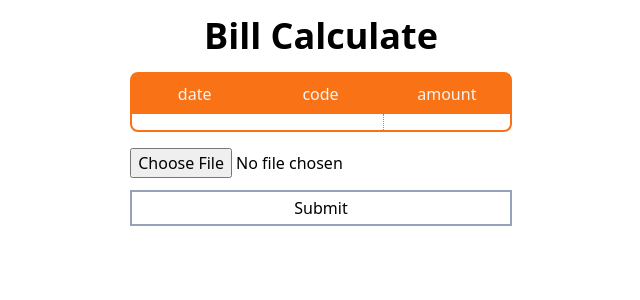
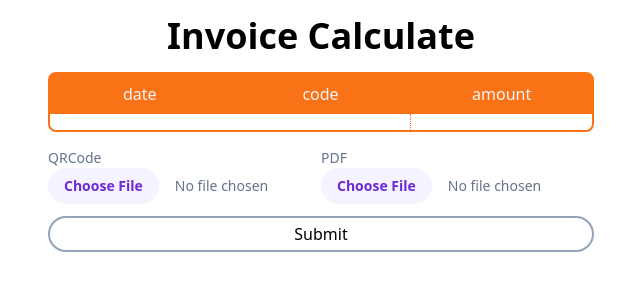
Before and after one commit to bengilla/invoice_data, a FastAPI app: page / in a window 1280 px wide. Shown: the top 300 px of the page, without its empty margins (319-959 px from the left). Run offline with FastAPI, Linux system fonts and the light colour scheme; data that the repository does not hold is empty; some libraries are stand-ins or nearby versions.

Commit message:
start: pdf

```diff
--- a/main.py
+++ b/main.py
@@ -1,8 +1,9 @@
 import os
 
-from fastapi import FastAPI, Request, File, UploadFile, status
+from fastapi import FastAPI, Request, File, UploadFile, Cookie
 from fastapi.responses import HTMLResponse, RedirectResponse
 from fastapi.templating import Jinja2Templates
+
 from models.bill_scan import QRCode
 from models.mongodb import MongoDB
 from PIL import Image
@@ -10,50 +11,94 @@ from PIL import Image
 _db = MongoDB()
 
 app = FastAPI()
-templates = Jinja2Templates(directory='templates')
+templates = Jinja2Templates(directory="templates")
+
+qrcode = QRCode()
+
 
 def list_collection():
     list_collection = [x for x in _db.list_collections()]
     return sorted(list_collection)
 
-@app.get("/", response_class=RedirectResponse)
+
+@app.get("/", response_class=HTMLResponse)
 async def index(request: Request):
-    if len(list_collection()) != 0:
-        num = list_collection()[0]
-        return f"/{num}"
-    else:
+    if len(list_collection()) == 0:
         return templates.TemplateResponse(
             "index.html",
             {
                 "request": request,
                 "list_col": list_collection(),
-            }
+            },
         )
+    else:
+        num = list_collection()[0]
+        response_url = request.url_for("first", num=num)
+        return RedirectResponse(response_url, status_code=302)
+
 
 @app.get("/{num}", response_class=HTMLResponse)
-async def first(request: Request, num: str):
+async def first(request: Request, num: str, message: str | None = Cookie(default=None)):
     invoice_data = [x for x in _db.send_data(num).find({})]
-    amount = [x['amount'] for x in invoice_data]
+    amount = [x["amount"] for x in invoice_data]
 
-    return templates.TemplateResponse(
+    invoice_data.sort(key=lambda x: x["date"])
+
+    if message:
+        msg = message
+    else:
+        msg = ""
+
+    response = templates.TemplateResponse(
         "index.html",
         {
-        "request": request,
-        "list_col": list_collection(),
-        "data": invoice_data,
-        "total": sum(amount)
-        }
+            "request": request,
+            "list_col": list_collection(),
+            "data": invoice_data,
+            "total": round(sum(amount), 2),
+            "msg": msg,
+        },
     )
+    response.delete_cookie(key="message")
+    return response
 
-@app.post("/{num}", response_class=RedirectResponse)
-async def send_file(request: Request, image: UploadFile = File(None)):
-    qrcode = QRCode()
-    with Image.open(image.file) as im:
+
+@app.post("/", response_class=RedirectResponse)
+async def send_file(
+    request: Request,
+    qrcode_image: UploadFile = File(None),
+    pdf: UploadFile = File(None),
+):
+    with Image.open(qrcode_image.file) as im:
         im.save("invoice.png")
 
-    file = 'invoice.png'
+    file = "invoice.png"
     qrcode.generate(file)
     os.remove(file)
 
     request_url = request.url_for("index")
-    return RedirectResponse(request_url, status_code=status.HTTP_302_FOUND)
+    return RedirectResponse(request_url, status_code=302)
+
+
+@app.post("/{num}", response_class=RedirectResponse)
+async def send_file(
+    request: Request,
+    qrcode_image: UploadFile = File(None),
+    pdf: UploadFile = File(None),
+):
+    try:
+        with Image.open(qrcode_image.file) as im:
+            im.save("invoice.png")
+
+        file = "invoice.png"
+        qrcode.generate(file)
+        os.remove(file)
+
+        num = qrcode.month
+        request_url = request.url_for("first", num=num)
+        return RedirectResponse(request_url, status_code=302)
+    except:
+        request_url = request.url_for("index")
+        response = RedirectResponse(request_url, status_code=302)
+        response.set_cookie(key="message", value="Invoice is exists")
+        return response
--- a/models/mongodb.py
+++ b/models/mongodb.py
@@ -6,8 +6,8 @@ from config.settings import settings
 class MongoDB:
     def __init__(self) -> None:
         # Local Testing MongoDB-------------------------------
-        # self.client = MongoClient(settings.DB_LOCAL, serverSelectionTimeoutMS=3000)
-        self.client = MongoClient(settings.DB_URL, serverSelectionTimeoutMS=3000)
+        self.client = MongoClient(settings.DB_LOCAL, serverSelectionTimeoutMS=3000)
+        # self.client = MongoClient(settings.DB_URL, serverSelectionTimeoutMS=3000)
 
         # member info
         self.bill = self.client["BILL"]
--- a/templates/index.html
+++ b/templates/index.html
@@ -13,7 +13,7 @@
     <div class="px-2 grid place-content-center">
         <!-- header -->
         <div class="w-full my-4 grid place-content-center">
-            <span class="text-4xl font-bold">Bill Calculate</span>
+            <span class="text-4xl font-bold">Invoice Calculate</span>
         </div>
 
         <div class="flex">
@@ -52,11 +52,29 @@
             </div>
         </div>
 
+        {% if msg%}
+        <div class="p-2 px-2 mt-4 text-slate-50 font-bold bg-red-400 rounded-full grid place-content-center">{{ msg }}</div>
+        {% endif %}
+
         <!-- form -->
-        <div class="w-full my-4 grid place-content-center">
+        <div class="w-full mt-4 grid place-content-center">
             <form action="{{ send_file }}" method="POST" enctype="multipart/form-data">
-                <input type="file" name="image">
-                <input type="submit" class="w-full p-1 mt-3 border border-2 border-slate-400">
+                <!-- QRCode -->
+                <div class="flex">
+                    <div>
+                        <div class="text-sm text-slate-500">QRCode</div>
+                        <input type="file" name="qrcode_image" class="block w-full text-sm text-slate-500 file:mr-4 file:py-2 file:px-4 file:rounded-full file:border-0 file:text-sm file:font-semibold file:bg-violet-50 file:text-violet-700 hover:file:bg-violet-100">
+                    </div>
+                    <!-- File -->
+                    <div>
+                        <div class="text-sm text-slate-500">PDF</div>
+                        <input type="file" name="pdf" class="block w-full text-sm text-slate-500 file:mr-4 file:py-2 file:px-4 file:rounded-full file:border-0 file:text-sm file:font-semibold file:bg-violet-50 file:text-violet-700 hover:file:bg-violet-100">
+                    </div>
+                </div>
+                <!-- Submit -->
+                <div>
+                    <input type="submit" class="w-full rounded-full p-1 mt-3 border border-2 border-slate-400">
+                </div>
             </form>
         </div>
 
```
Also changed, not shown: models/bill_scan.py (+8 -6 lines), invoice.png (added), 1 other file.
